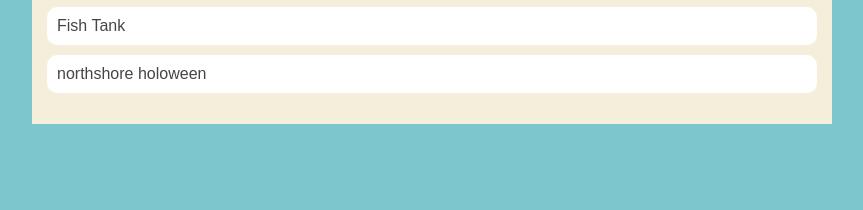
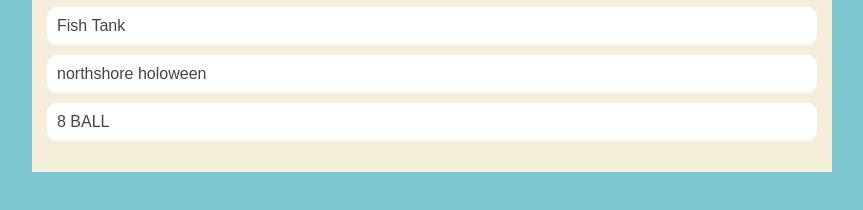
Before and after one commit to jakobcollins6714/jakobcollins.github.io, a plain HTML site: page portfolio.html in a window 1280 px wide. Shown: the part 400-610 px from the top of the page, without its empty margins (208-1071 px from the left). Drawn offline with Linux system fonts and the light colour scheme.

Commit message:
magic 8 ball

```diff
--- a/portfolio.html
+++ b/portfolio.html
@@ -112,6 +112,7 @@
                     <li><a href="https://www.khanacademy.org/computer-programming/spin-off-of-project-whats-for-dinner/5230466829959168">What's For Dinner</a></li>
                     <li><a href="https://www.khanacademy.org/computer-programming/spin-off-of-project-fish-tank/6624853211267072">Fish Tank</a></li>
                     <li><a href="https://www.khanacademy.org/computer-programming/new-program/5720642478981120">northshore holoween</a></li>
+                    <li><a href="https://www.khanacademy.org/computer-programming/spin-off-of-project-magic-8-ball/6598252155158528">8 BALL</a></li>
                 </ul>
             </div>
           </main>
```
